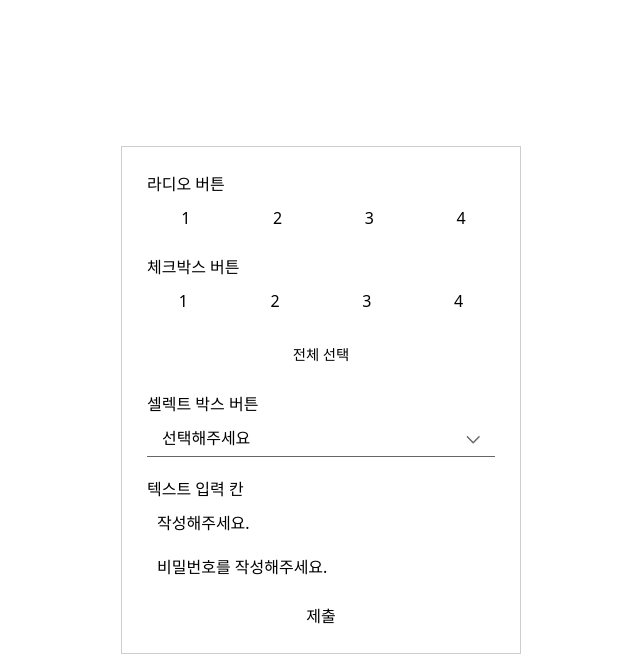
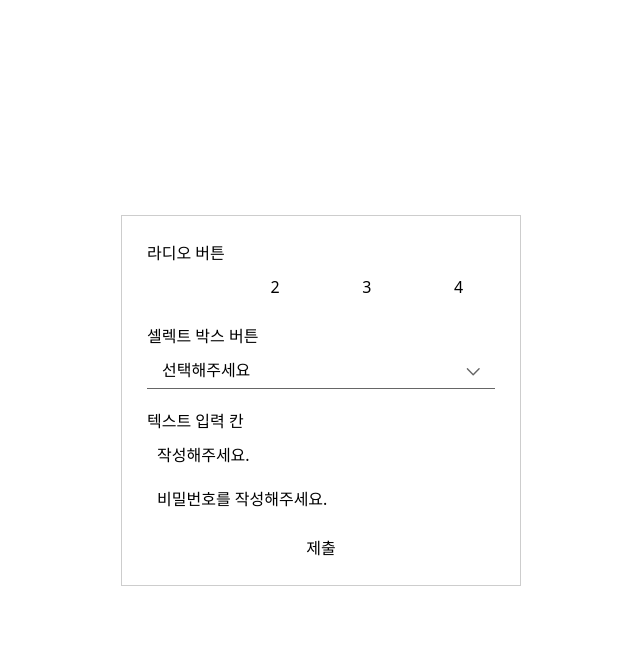
Before and after one commit to mbynae/my-lib, a React (Vite) app: page / in a window 1280 px wide. Shown: the top 662 px of the page, without its empty margins (319-959 px from the left). Built offline with nearby package versions, Linux system fonts and the light colour scheme.

Commit message:
fix: radio 리팩토링

```diff
--- a/src/tailwind-components/App.tsx
+++ b/src/tailwind-components/App.tsx
@@ -1,8 +1,8 @@
 import { useBooleanHandler, useCheckboxHandler, useInputHandler } from '../hooks/useInputHandler';
 
 import Form from './form/form/Form';
-import RadioGroup, { RadioOption } from './form/combo/RadioGroup';
-import CheckboxGroup, { CheckboxOption } from './form/combo/CheckboxGroup';
+import RadioGroup, { Radio } from './form/combo/RadioGroup';
+import CheckboxGroup, { Checkbox } from './form/combo/CheckboxGroup';
 import Button from './button/Button';
 
 import TextInput from './form/textInput/TextInput';
@@ -14,7 +14,7 @@ import styles from '../vanilla-components/App.module.css';
 function App() {
     const [input, setInput] = useInputHandler({
         text: '',
-        radio: '',
+        radio: '1',
         select: '3',
     });
     const [check, setCheck, allCheck] = useCheckboxHandler([]);
@@ -33,7 +33,7 @@ function App() {
 
         console.log(formData.get('select'));
 
-        // setModal((prev) => ({ ...prev, radioModal: true }));
+        setModal((prev) => ({ ...prev, radioModal: true }));
     };
 
     const onConfirm = () => {
@@ -45,47 +45,25 @@ function App() {
             <Form onSubmit={onSubmit} className="flex w-[400px] flex-col gap-[20px] border border-[#cdcdcd] p-[25px]">
                 <Form.Fieldset>
                     <Form.Legend>라디오 버튼</Form.Legend>
-                    <RadioGroup UIType="default" state={input.radio} name="radio" onChange={setInput}>
-                        <RadioOption value="1">1</RadioOption>
-                        <RadioOption value="2">2</RadioOption>
-                        <RadioOption value="3">3</RadioOption>
-                        <RadioOption value="4">4</RadioOption>
+                    <RadioGroup UIType="button" state={input.radio} name="radio" onChange={setInput}>
+                        <Radio value="1">1</Radio>
+                        <Radio value="2">2</Radio>
+                        <Radio value="3">3</Radio>
+                        <Radio value="4">4</Radio>
                     </RadioGroup>
                 </Form.Fieldset>
 
-                <Form.Fieldset>
+                {/* <Form.Fieldset>
                     <Form.Legend>체크박스 버튼</Form.Legend>
                     <CheckboxGroup UIType="button" state={check} onChange={setCheck} name="check" className="mb-5">
-                        <CheckboxOption value="1">1</CheckboxOption>
-                        <CheckboxOption value="2">2</CheckboxOption>
-                        <CheckboxOption value="3">3</CheckboxOption>
-                        <CheckboxOption value="4">4</CheckboxOption>
+                        <Checkbox value="1">1</Checkbox>
+                        <Checkbox value="2">2</Checkbox>
+                        <Checkbox value="3">3</Checkbox>
+                        <Checkbox value="4">4</Checkbox>
                     </CheckboxGroup>
                     <Button type="button" UIType="default" onClick={() => allCheck(['1', '2', '3', '4'])} className="w-full">
                         전체 선택
                     </Button>
-                </Form.Fieldset>
-
-                {/* <Form.Fieldset>
-                    <Form.Legend>셀렉트 박스 버튼</Form.Legend>
-                    <Select state={input.select} name="select" onChange={setInput}>
-                        <Select.Option value="">선택해주세요.</Select.Option>
-                        <Select.Option value="1">1번</Select.Option>
-                        <Select.Option value="2">2번</Select.Option>
-                        <Select.Option value="3">3번</Select.Option>
-                        <Select.Option value="4">4번</Select.Option>
-                    </Select>
-                </Form.Fieldset> */}
-
-                {/* <Form.Fieldset>
-                    <Form.Legend>셀렉트 박스 버튼2</Form.Legend>
-                    <Select2 state={input.select} onChange={setInput} name="select">
-                        <Select2.Option value="">선택해주세요.</Select2.Option>
-                        <Select2.Option value="1">1번</Select2.Option>
-                        <Select2.Option value="2">2번</Select2.Option>
-                        <Select2.Option value="3">3번</Select2.Option>
-                        <Select2.Option value="4">4번</Select2.Option>
-                    </Select2>
                 </Form.Fieldset> */}
 
                 <Form.Fieldset>
@@ -128,14 +106,14 @@ function App() {
                             label: { className: styles.modalRadioOption },
                         }}
                     >
-                        <RadioOption value="1">1</RadioOption>
-                        <RadioOption value="2">2</RadioOption>
-                        <RadioOption value="3">3</RadioOption>
-                        <RadioOption value="4">4</RadioOption>
-                        <RadioOption value="5">5</RadioOption>
-                        <RadioOption value="6">6</RadioOption>
-                        <RadioOption value="7">7</RadioOption>
-                        <RadioOption value="8">8</RadioOption>
+                        <Radio value="1">1</Radio>
+                        <Radio value="2">2</Radio>
+                        <Radio value="3">3</Radio>
+                        <Radio value="4">4</Radio>
+                        <Radio value="5">5</Radio>
+                        <Radio value="6">6</Radio>
+                        <Radio value="7">7</Radio>
+                        <Radio value="8">8</Radio>
                     </RadioGroup>
                 </div>
             </Modal>
--- a/src/tailwind-components/form/combo/CheckboxGroup.tsx
+++ b/src/tailwind-components/form/combo/CheckboxGroup.tsx
@@ -41,7 +41,7 @@ function CheckboxGroup<T extends ComboUIType = 'default'>({
     );
 }
 
-export function CheckboxOption<T extends ComboUIType = 'default'>({
+export function Checkbox<T extends ComboUIType = 'default'>({
     UIType = 'default',
     value,
     name,
--- a/src/tailwind-components/form/combo/RadioGroup.tsx
+++ b/src/tailwind-components/form/combo/RadioGroup.tsx
@@ -1,78 +1,53 @@
-import { createContext, useContext } from 'react';
+import { classNames } from '../../../function/className';
 
 import * as Combos from './UI';
 import './UI/Combo-tailwind.css';
 
-import { ComboUIType, type ComboContextType, type ComboGroupProps, type ComboOptionProps } from './combo-type';
-
-const Context = createContext<ComboContextType<'radio', ComboUIType>>({
-    UIType: 'default',
-    state: undefined,
-    onChange: undefined,
-    name: undefined,
-    optionProps: undefined,
-});
+import type { ComboUIType, ComboGroupProps, ComboOptionProps } from './combo-type';
 
 function RadioGroup<T extends ComboUIType = 'default'>({
     UIType = 'default',
+    children,
     state,
-    name,
-    onChange,
-    children,
-    className,
     optionProps,
     ...props
 }: ComboGroupProps<'radio', T>) {
+    const arrayChild = Array.isArray(children) ? children : [children];
+
+    const { group: groupProps, ...rest } = optionProps || {};
+
     return (
-        <Context.Provider
-            value={{
-                UIType: UIType,
-                state: state,
-                name: name,
-                onChange: onChange,
-                optionProps: optionProps,
-            }}
-        >
-            <div {...props} role="radiogroup" aria-labelledby="라디오 그룹" className={`combo-common ${className}`}>
-                {children}
-            </div>
-        </Context.Provider>
+        <div {...groupProps} role="radiogroup" aria-labelledby="라디오 그룹" className={classNames('combo-common', groupProps?.className)}>
+            {arrayChild.map((child) => (
+                <Radio
+                    key={child.props.value}
+                    UIType={UIType}
+                    checked={state === child.props.value}
+                    optionProps={rest}
+                    {...child.props}
+                    {...props}
+                >
+                    {child.props.children}
+                </Radio>
+            ))}
+        </div>
     );
 }
 
-export function RadioOption<T extends ComboUIType = 'default'>({
-    UIType = 'default',
-    value,
-    name,
-    onChange,
-    checked,
-    children,
-    ...props
-}: ComboOptionProps<'radio', T>) {
-    const { UIType: GroupUIType, state, optionProps, ...group } = useContext(Context);
+export function Radio<T extends ComboUIType>({ UIType = 'default', children, ...props }: ComboOptionProps<'radio', T>) {
+    const UI = UIType.charAt(0).toUpperCase() + UIType.slice(1);
 
-    const UIKey = GroupUIType ?? UIType;
-
-    const PropsData = {
-        ...optionProps?.input,
-        ...props,
-        value: value,
-        name: group.name ?? name,
-        onChange: group.onChange ?? onChange,
-        checked: state !== undefined ? state === value : checked,
-        children: children,
-        optionProps: { ...optionProps },
-        type: 'radio' as const,
-    };
-
-    const key = UIKey.charAt(0).toUpperCase() + UIKey.slice(1);
-
-    const Component = Combos[key as keyof typeof Combos];
-    return Component && <Component {...PropsData}>{children}</Component>;
+    const Component = Combos[UI as keyof typeof Combos];
+    return (
+        Component && (
+            <Component {...props} type="radio">
+                {children}
+            </Component>
+        )
+    );
 }
 
 export default RadioGroup;
-
-//TODO: Radio와 Checkbox 리팩토링
-//TODO: ICON 리팩토링
-//TODO: textInput 리팩토링
+// //TODO: Radio와 Checkbox 리팩토링
+// //TODO: ICON 리팩토링
+// //TODO: textInput 리팩토링
--- a/src/tailwind-components/form/combo/UI/ComboButton.tsx
+++ b/src/tailwind-components/form/combo/UI/ComboButton.tsx
@@ -4,8 +4,7 @@ import './Combo-tailwind.css';
 import type { ComboOptionProps, ComboType } from '../combo-type';
 
 function ComboButton<T extends ComboType>({ children, type, optionProps, ...props }: ComboOptionProps<T, 'button'>) {
-    const labelProps = optionProps?.label;
-    const childrenProps = optionProps?.children;
+    const { label: labelProps, children: childrenProps } = optionProps || {};
 
     return (
         <label
--- a/src/tailwind-components/form/combo/UI/ComboDefault.tsx
+++ b/src/tailwind-components/form/combo/UI/ComboDefault.tsx
@@ -3,16 +3,16 @@ import { classNames } from '../../../../function/className';
 import './Combo-tailwind.css';
 import type { ComboOptionProps, ComboType } from '../combo-type';
 
+type A = ComboOptionProps<'radio', 'default'>['optionProps'];
+
 function ComboDefault<T extends ComboType>({ children, type, optionProps, ...props }: ComboOptionProps<T, 'default'>) {
-    const labelProps = optionProps?.label;
-    const circleProps = optionProps?.circle;
-    const childrenProps = optionProps?.children;
+    const { label: labelProps, circle: circleProps, children: childrenProps } = optionProps || {};
 
     return (
         <label
             aria-label={`${type === 'radio' ? '라디오 버튼' : '체크박스'} 옵션`}
             {...labelProps}
-            className={classNames('combo-button', labelProps?.className)}
+            className={classNames('combo-default', labelProps?.className)}
             onClick={(e) => e.stopPropagation()}
         >
             <input {...props} type={type} className={classNames('input', props.className)} />
--- a/src/tailwind-components/modal/UI/ModalDefaultUI.tsx
+++ b/src/tailwind-components/modal/UI/ModalDefaultUI.tsx
@@ -33,7 +33,7 @@ export default function ModalDefaultUI({
     const contentsStyle = useMemo(() => [styles.defaultContents, styles[center ? 'center' : '']].join(' '), [center]);
 
     return (
-        <div {...props} className={boxStyle} onClick={e => e.stopPropagation()}>
+        <div {...props} className={boxStyle} onClick={(e) => e.stopPropagation()}>
             <div className={styles.topArea}>
                 <div className={styles.closeButtonBox}>
                     <button {...cbProps} type="button" className={closeBtn} onClick={onClose} name={name} />
@@ -43,6 +43,7 @@ export default function ModalDefaultUI({
             <Button
                 name={name}
                 onClick={props.onClick ? (props.onClick as unknown as OnClick) : onClose}
+                style={{ width: '100%' }}
                 className={buttonClassName}
                 {...bProps}
             >
```
Also changed, not shown: src/tailwind-components/form/combo/combo-type.ts (+71 -17 lines).
